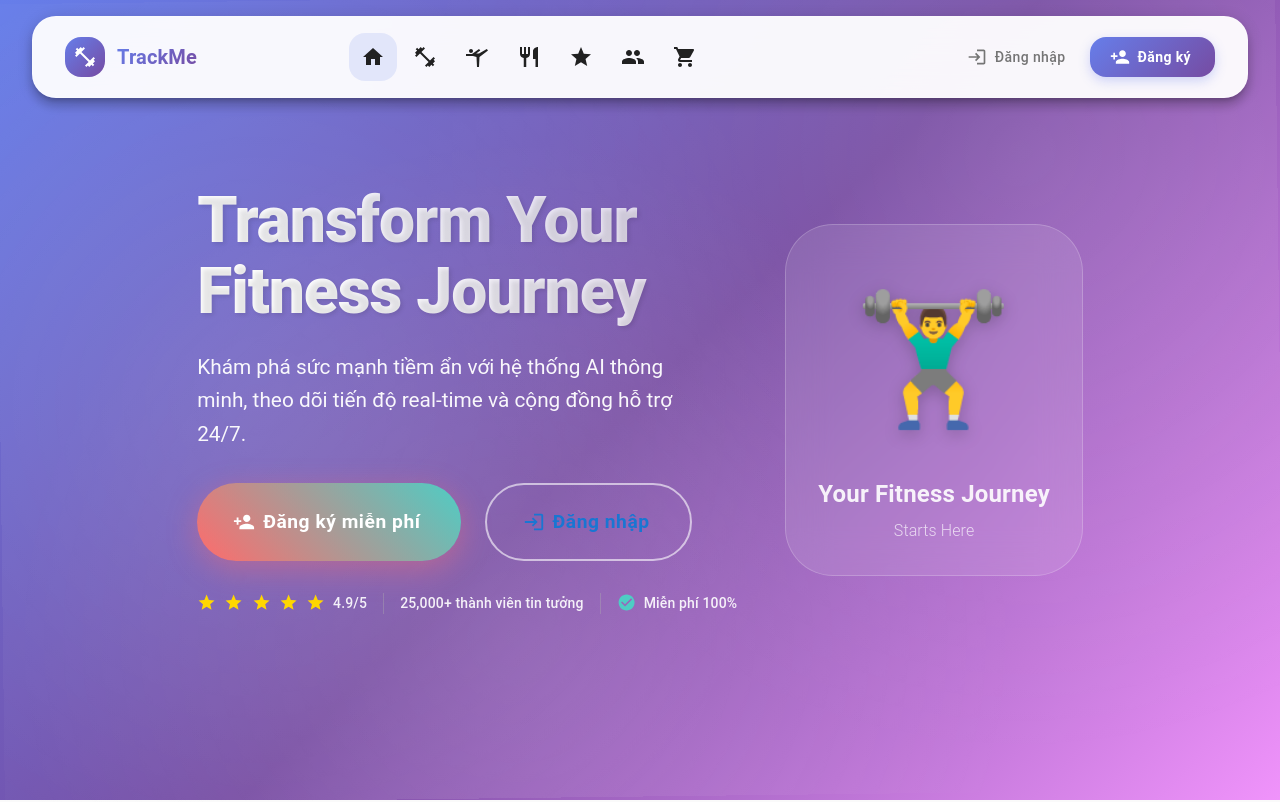
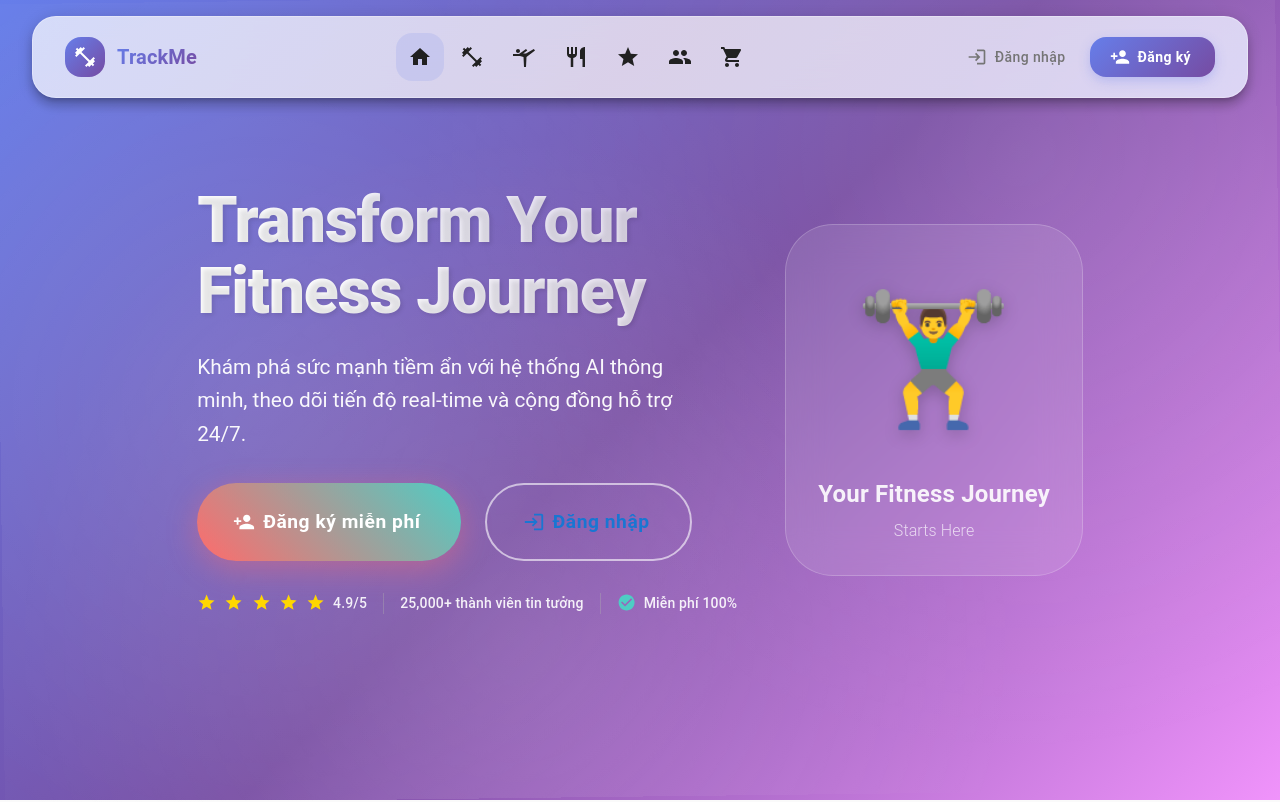
Before and after one commit to Namne2k3/fitness_web_app, a React (Vite) app in the folder Client/: page / in a window 1280 px wide. Shown: the top 802 px of the page. Built offline with nearby package versions, Linux system fonts and the light colour scheme.

Commit message:
Update project references to "TrackMe" in documentation and code files for consistency

```diff
--- a/Client/package.json
+++ b/Client/package.json
@@ -1,5 +1,5 @@
 {
-  "name": "fitness_app",
+  "name": "trackme",
   "private": true,
   "version": "0.0.0",
   "type": "module",
--- a/Client/src/components/navigation/Navbar.tsx
+++ b/Client/src/components/navigation/Navbar.tsx
@@ -34,25 +34,54 @@ const Navbar: React.FC = () => {
                     sx={{
                         borderRadius: 3,
                         backdropFilter: 'blur(20px)',
-                        backgroundColor: 'rgba(255, 255, 255, 0.95)',
-                        border: '1px solid rgba(255, 255, 255, 0.2)',
-                        overflow: 'visible', // Changed from 'hidden' to 'visible'
+                        background: `
+                            linear-gradient(135deg,
+                                rgba(102, 126, 234, 0.15) 0%,
+                                rgba(118, 75, 162, 0.15) 50%,
+                                rgba(99, 102, 241, 0.15) 100%
+                            ),
+                            rgba(255, 255, 255, 0.85)
+                        `,
+                        border: '1px solid rgba(255, 255, 255, 0.3)',
+                        overflow: 'visible',
                         transition: 'all 0.3s cubic-bezier(0.4, 0, 0.2, 1)',
                         '&:hover': {
                             elevation: 12,
-                            backgroundColor: 'rgba(255, 255, 255, 0.98)',
+                            background: `
+                                linear-gradient(135deg,
+                                    rgba(102, 126, 234, 0.2) 0%,
+                                    rgba(118, 75, 162, 0.2) 50%,
+                                    rgba(99, 102, 241, 0.2) 100%
+                                ),
+                                rgba(255, 255, 255, 0.9)
+                            `,
+                            transform: 'translateY(-1px)',
                         },
                         // Dark mode support
                         ...(theme => theme.palette.mode === 'dark' && {
-                            backgroundColor: 'rgba(18, 18, 18, 0.95)',
-                            border: '1px solid rgba(255, 255, 255, 0.1)',
+                            background: `
+                                linear-gradient(135deg,
+                                    rgba(102, 126, 234, 0.2) 0%,
+                                    rgba(118, 75, 162, 0.2) 50%,
+                                    rgba(99, 102, 241, 0.2) 100%
+                                ),
+                                rgba(18, 18, 18, 0.85)
+                            `,
+                            border: '1px solid rgba(255, 255, 255, 0.15)',
                             '&:hover': {
-                                backgroundColor: 'rgba(18, 18, 18, 0.98)',
+                                background: `
+                                    linear-gradient(135deg,
+                                        rgba(102, 126, 234, 0.25) 0%,
+                                        rgba(118, 75, 162, 0.25) 50%,
+                                        rgba(99, 102, 241, 0.25) 100%
+                                    ),
+                                    rgba(18, 18, 18, 0.9)
+                                `,
+                                transform: 'translateY(-1px)',
                             },
                         }),
                     }}
-                >
-                    <Box
+                >                    <Box
                     sx={{
                         display: 'flex',
                         alignItems: 'center',
@@ -62,14 +91,14 @@ const Navbar: React.FC = () => {
                         minHeight: '64px',
                     }}
                 >
-                        {/* Left Section: Logo + Brand + Navigation */}
+                        {/* Left Section: Logo + Brand + Mobile Menu */}
                         <Box
                             sx={{
                                 display: 'flex',
                                 alignItems: 'center',
-                                gap: { xs: 2, md: 4 },
-                                flex: 1,
-                                minWidth: 0,
+                                gap: { xs: 1, sm: 2 },
+                                flex: '0 1 auto',
+                                minWidth: 'fit-content',
                             }}
                         >
                             {/* Mobile Menu (chỉ hiện trên mobile) */}
@@ -115,23 +144,24 @@ const Navbar: React.FC = () => {
                                         WebkitBackgroundClip: 'text',
                                         WebkitTextFillColor: 'transparent',
                                         display: { xs: 'none', sm: 'block' },
+                                        whiteSpace: 'nowrap',
                                     }}
                                 >
                                     TrackMe
                                 </Typography>
                             </Box>
+                        </Box>
 
-                            {/* Desktop Navigation Menu */}
+                        {/* Center Section: Navigation Menu (chiếm nhiều nhất) */}
                         <Box
                             sx={{
                                 display: { xs: 'none', md: 'flex' },
-                                    flex: 1,
+                                flex: '1 1 auto',
                                 justifyContent: 'center',
-                                    maxWidth: '600px',
+                                mx: 3,
                             }}
                         >
                             <NavigationMenu />
-                            </Box>
                         </Box>
 
                         {/* Right Section: Auth Buttons hoặc User Menu */}
@@ -140,7 +170,8 @@ const Navbar: React.FC = () => {
                                 display: 'flex',
                                 alignItems: 'center',
                                 gap: 1,
-                                flexShrink: 0,
+                                flex: '0 1 auto',
+                                minWidth: 'fit-content',
                             }}
                         >
                             {isAuthenticated && user ? (
```
Also changed, not shown: 3 other files (tests, documents, lock files or other folders). Lines whose indentation alone changed are shown as unchanged.
